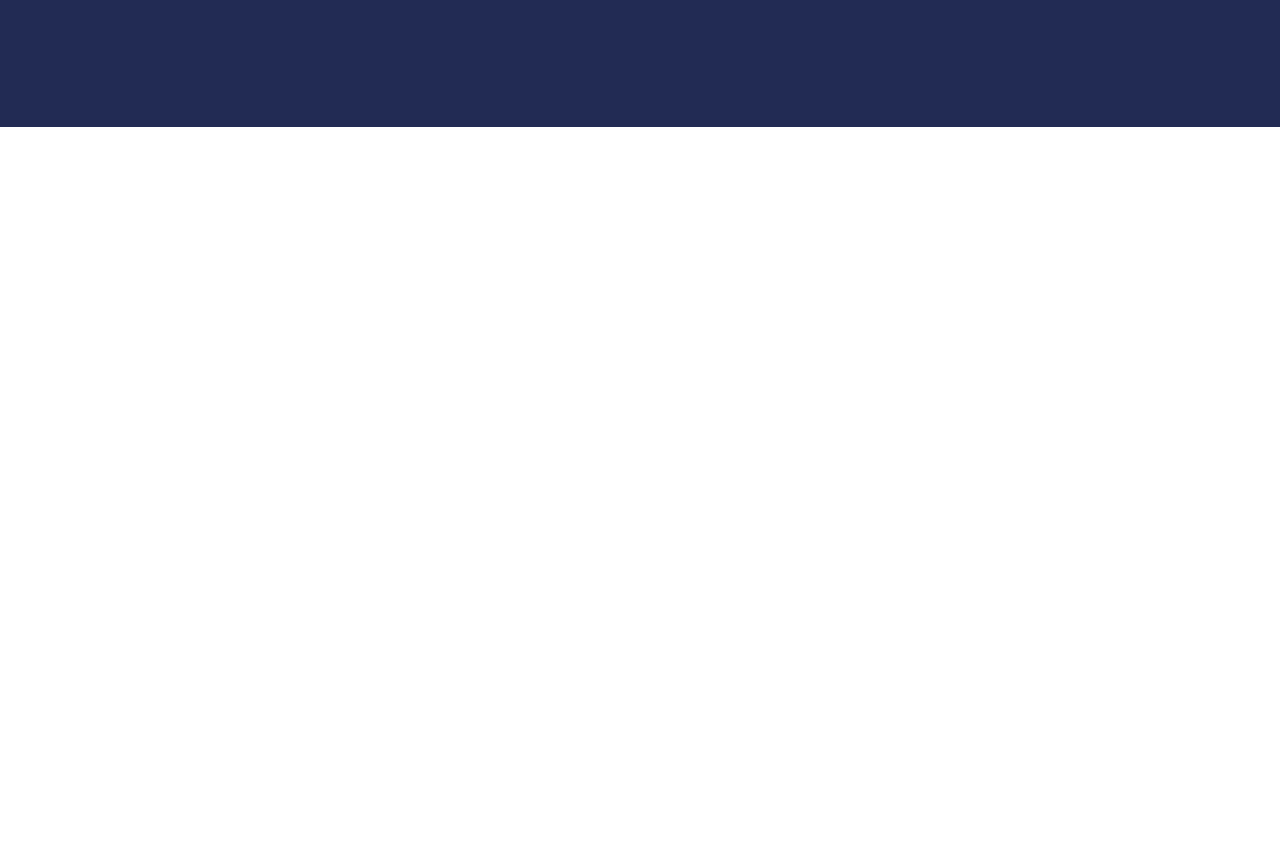
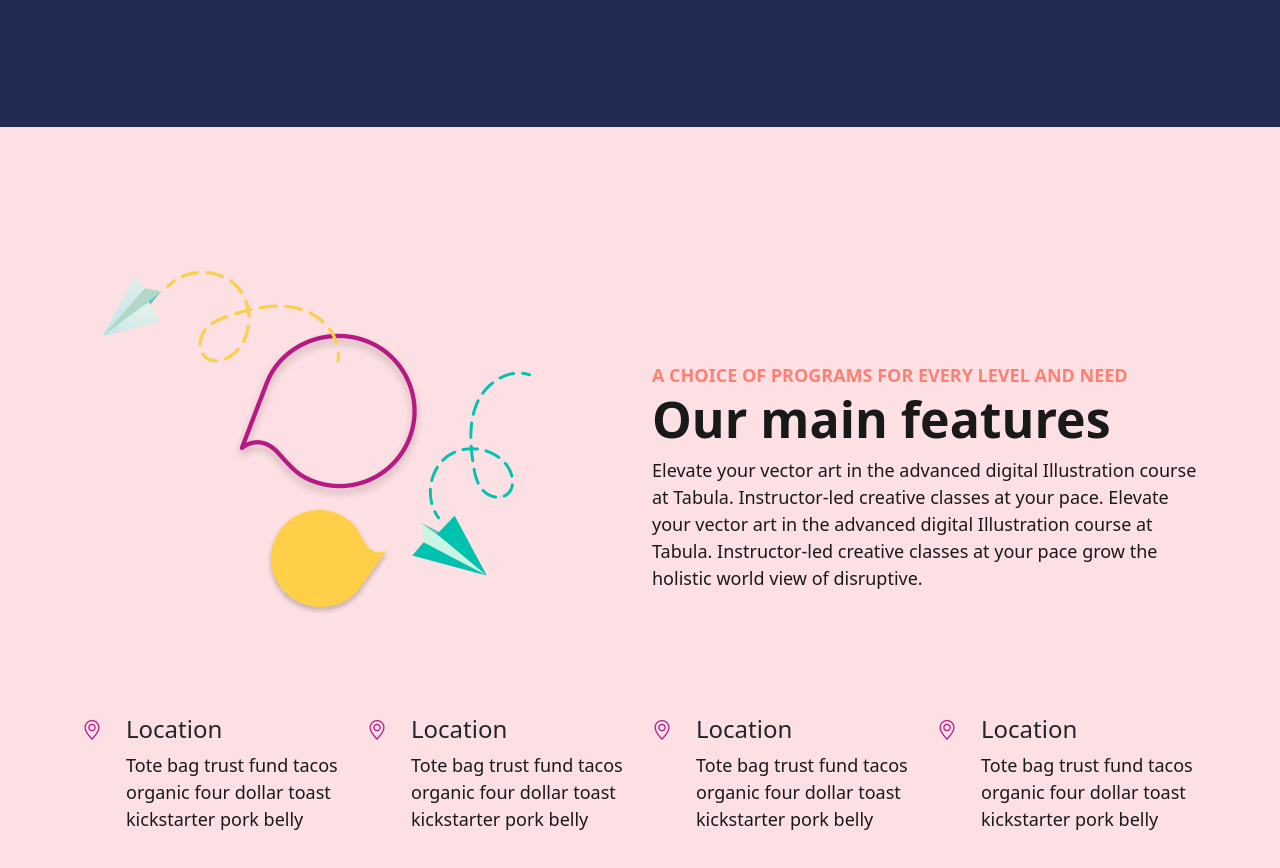
Before and after one commit to curiousdilip/letslearnmusic, a Next.js app: page /about in a window 1280 px wide. Shown: the part 620-1488 px from the top of the page. Before the commit the page ends 800 px from the top, so only its background shows below. Built offline with nearby package versions, Linux system fonts and the light colour scheme.

Commit message:
Update about.css and page.jsx

```diff
--- a/app/about/about.css
+++ b/app/about/about.css
@@ -19,3 +19,39 @@
   font-weight: 600;
   color: #fff;
 }
+
+#about-features {
+  background-color: #fde0e4;
+  padding: 128px 0;
+}
+
+#about-features span {
+  font-size: 18px;
+  font-weight: 600;
+  color: #ff8073;
+}
+
+#about-features h3 {
+  font-size: 50px;
+  font-weight: 600;
+  color: #191919;
+}
+
+#about-features p {
+  max-width: 600px;
+  font-size: 18px;
+  color: #191919;
+}
+
+#about-features .box {
+  display: flex;
+  justify-content: center;
+  align-items: flex-start;
+}
+#about-features .box .icon {
+  margin-right: 24px;
+}
+#about-features .box .icon i {
+  color: #b61984;
+  font-size: 20px;
+}
--- a/app/about/page.jsx
+++ b/app/about/page.jsx
@@ -22,6 +22,87 @@ export default function About() {
             </div>
           </div>
         </section>
+        <section id="about-features">
+          <div className="container">
+            <div className="row align-items-center">
+              <div className="col-md-6">
+                <img src="/img/hero_contact.png" alt="" />
+              </div>
+              <div className="col-md-6">
+                <div className="content">
+                  <span>A CHOICE OF PROGRAMS FOR EVERY LEVEL AND NEED</span>
+                  <h3>Our main features</h3>
+                  <p>
+                    Elevate your vector art in the advanced digital Illustration
+                    course at Tabula. Instructor-led creative classes at your
+                    pace. Elevate your vector art in the advanced digital
+                    Illustration course at Tabula. Instructor-led creative
+                    classes at your pace grow the holistic world view of
+                    disruptive.
+                  </p>
+                </div>
+              </div>
+            </div>
+            <div className="row">
+              <div className="col-md-3">
+                <div className="box">
+                  <div className="icon">
+                    <i className="bi bi-geo-alt"></i>
+                  </div>
+                  <div className="text">
+                    <h4>Location</h4>
+                    <p>
+                      Tote bag trust fund tacos organic four dollar toast
+                      kickstarter pork belly
+                    </p>
+                  </div>
+                </div>
+              </div>
+              <div className="col-md-3">
+                <div className="box">
+                  <div className="icon">
+                    <i className="bi bi-geo-alt"></i>
+                  </div>
+                  <div className="text">
+                    <h4>Location</h4>
+                    <p>
+                      Tote bag trust fund tacos organic four dollar toast
+                      kickstarter pork belly
+                    </p>
+                  </div>
+                </div>
+              </div>
+              <div className="col-md-3">
+                <div className="box">
+                  <div className="icon">
+                    <i className="bi bi-geo-alt"></i>
+                  </div>
+                  <div className="text">
+                    <h4>Location</h4>
+                    <p>
+                      Tote bag trust fund tacos organic four dollar toast
+                      kickstarter pork belly
+                    </p>
+                  </div>
+                </div>
+              </div>
+              <div className="col-md-3">
+                <div className="box">
+                  <div className="icon">
+                    <i className="bi bi-geo-alt"></i>
+                  </div>
+                  <div className="text">
+                    <h4>Location</h4>
+                    <p>
+                      Tote bag trust fund tacos organic four dollar toast
+                      kickstarter pork belly
+                    </p>
+                  </div>
+                </div>
+              </div>
+            </div>
+          </div>
+        </section>
       </main>
     </>
   );
```
